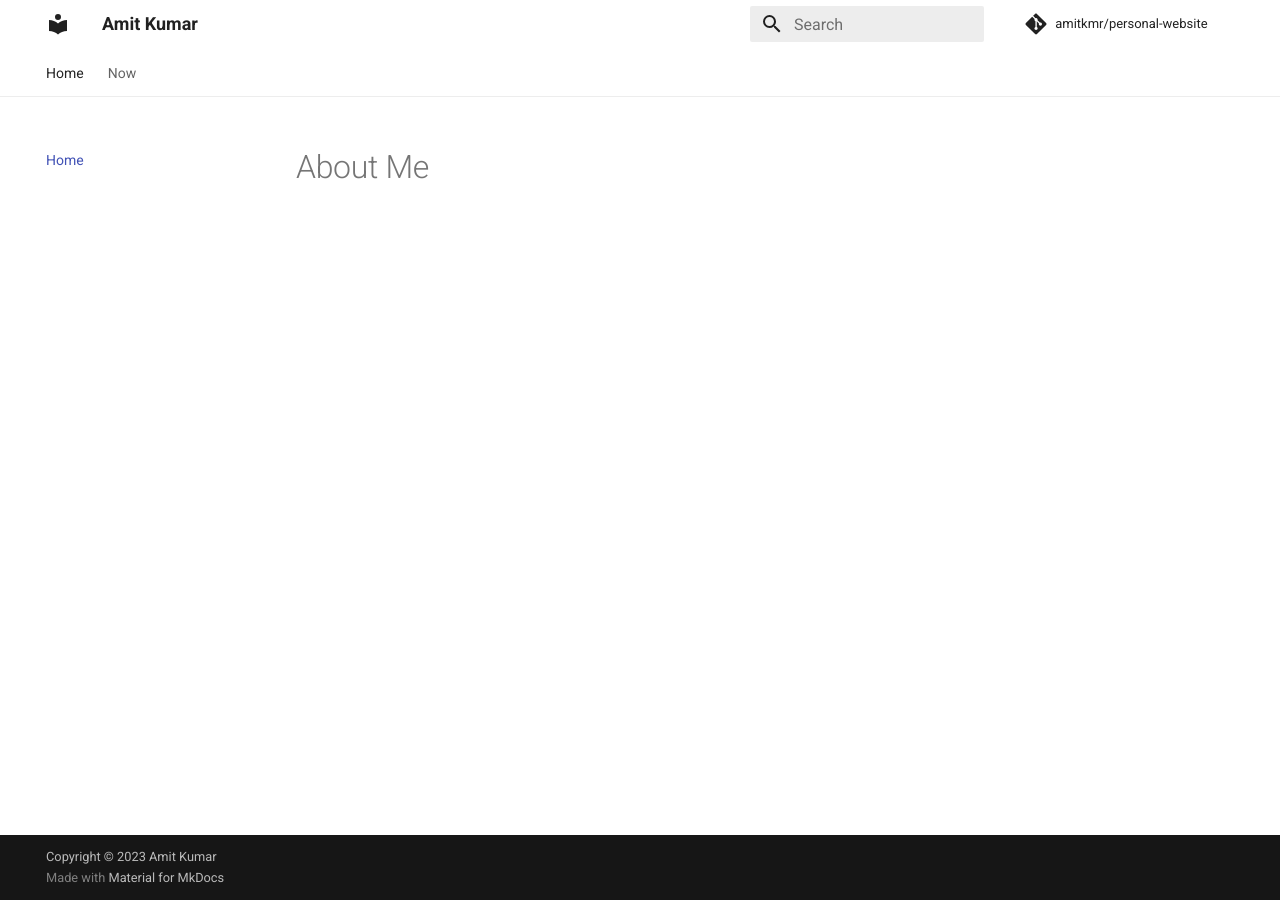
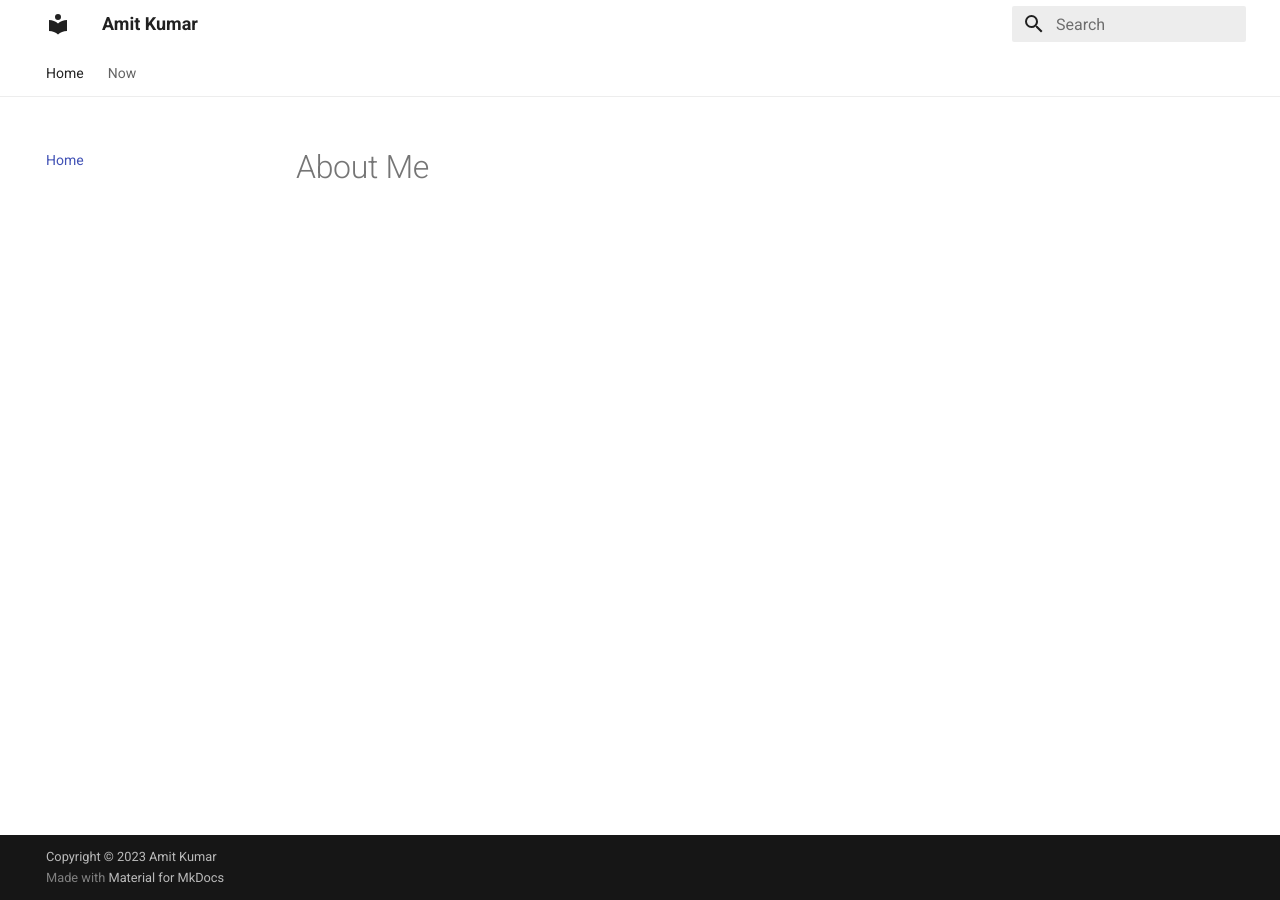
Before and after one commit to amitkmr/amitkmr.github.io, an MkDocs documentation site: the page built from docs/about.md, in a window 1280 px wide. Built offline with MkDocs 1.6.1 and Material for MkDocs 9.7.7, drawn with Linux system fonts in a browser that asks for light colours; comment, search, counter and statistics services are not loaded.

Commit message:
update mkdocs

```diff
--- a/mkdocs.yml
+++ b/mkdocs.yml
@@ -3,8 +3,6 @@ site_description: "Engineer by profession, Leader by choice"
 site_url: "https://amitkmr.github.io"
 copyright: "Copyright &copy; 2023 Amit Kumar"
 docs_dir: docs/
-repo_name: 'amitkmr/personal-website'
-repo_url: 'https://github.com/amitkmr/personal-website'
 theme:
   name: material
   palette:
@@ -13,42 +11,6 @@ theme:
     - tabs
     - instant
     - navigation.tabs
-markdown_extensions:
-  # Python Markdown
-  - abbr
-  - admonition
-  - attr_list
-  - def_list
-  - footnotes
-  - md_in_html
-  - toc:
-      permalink: true
-
-  # Python Markdown Extensions
-  - pymdownx.arithmatex:
-      generic: true
-  - pymdownx.betterem:
-      smart_enable: all
-  - pymdownx.caret
-  - pymdownx.details
-  - pymdownx.emoji:
-      emoji_index: !!python/name:materialx.emoji.twemoji
-      emoji_generator: !!python/name:materialx.emoji.to_svg
-  - pymdownx.highlight
-  - pymdownx.inlinehilite
-  - pymdownx.keys
-  - pymdownx.mark
-  - pymdownx.smartsymbols
-  - pymdownx.tabbed:
-      alternate_style: true
-  - pymdownx.tasklist:
-      custom_checkbox: true
-  - pymdownx.tilde
-  - pymdownx.superfences:
-      custom_fences:
-        - name: mermaid
-          class: mermaid
-          format: !!python/name:pymdownx.superfences.fence_code_format
 nav:
   - Home: about.md
   - Now: now.md
```
